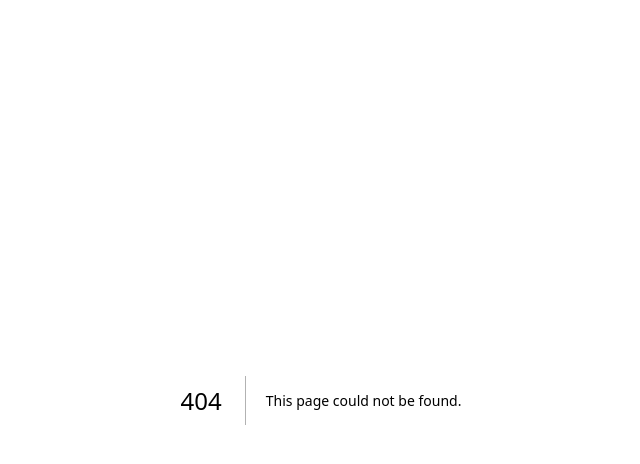
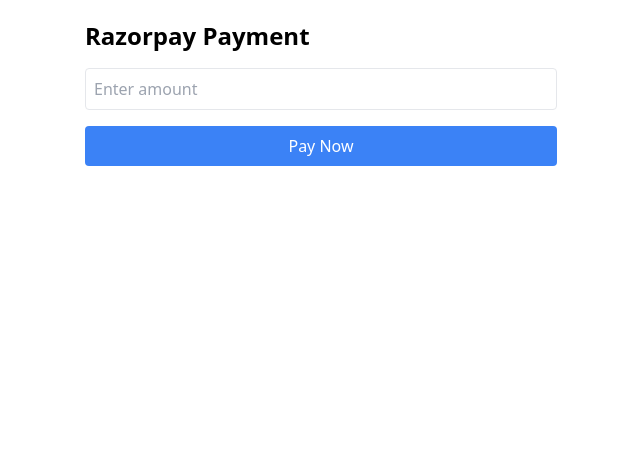
Before and after one commit to ashgole/r3f_nextjs_youtube, a Next.js app: page /pages/store in a window 1280 px wide. Before the commit this address had no page. Shown: the top 464 px of the page, without its empty margins (319-959 px from the left). Built offline with nearby package versions, Linux system fonts and the light colour scheme.

Commit message:
payment added

```diff
--- /dev/null
+++ b/app/api/chat/payment/route.js
@@ -0,0 +1,31 @@
+import Razorpay from 'razorpay';
+import { NextResponse } from 'next/server';
+
+const razorpay = new Razorpay({
+  key_id: process.env.RAZORPAY_KEY_ID, // Add to .env.local
+  key_secret: process.env.RAZORPAY_KEY_SECRET, // Add to .env.local
+});
+
+export async function POST(req) {
+  try {
+    const body = await req.json();
+    const { amount } = body; // Amount in INR (e.g., 500 for ₹500)
+
+    if (!amount) {
+      return NextResponse.json({ error: 'Amount is required' }, { status: 400 });
+    }
+
+    const options = {
+      amount: amount * 100, // Convert to paise (smallest currency unit)
+      currency: 'INR',
+      receipt: `receipt_${Math.random()}`,
+    };
+
+    const order = await razorpay.orders.create(options);
+
+    return NextResponse.json(order);
+  } catch (error) {
+    console.error('Error creating Razorpay order:', error);
+    return NextResponse.json({ error: 'Failed to create order' }, { status: 500 });
+  }
+}
--- /dev/null
+++ b/app/api/payment/route.js
@@ -0,0 +1,31 @@
+import Razorpay from 'razorpay';
+import { NextResponse } from 'next/server';
+
+const razorpay = new Razorpay({
+  key_id: process.env.NEXT_PUBLIC_RAZORPAY_KEY_ID, // Add to .env.local
+  key_secret: process.env.NEXT_PUBLIC_RAZORPAY_KEY_SECRET, // Add to .env.local
+});
+
+export async function POST(req) {
+  try {
+    const body = await req.json();
+    const { amount } = body; // Amount in INR (e.g., 500 for ₹500)
+
+    if (!amount) {
+      return NextResponse.json({ error: 'Amount is required' }, { status: 400 });
+    }
+
+    const options = {
+      amount: amount * 100, // Convert to paise (smallest currency unit)
+      currency: 'INR',
+      receipt: `receipt_${Math.random()}`,
+    };
+
+    const order = await razorpay.orders.create(options);
+
+    return NextResponse.json(order);
+  } catch (error) {
+    console.error('Error creating Razorpay order:', error);
+    return NextResponse.json({ error: 'Failed to create order' }, { status: 500 });
+  }
+}
--- a/app/pages/canvas/page.js
+++ b/app/pages/canvas/page.js
@@ -1,8 +1,18 @@
 import React from 'react'
+import Head from 'next/head'
+
+
+export const metadata = {
+  title: 'Ash Gole - Canvas Page',
+  description: 'Explore the interactive canvas on the Ash Gole page.',
+};
 
 const CanvasComponent = () => {
+
   return (
-    <div>page</div>
+    <div>
+      <p>Hello world!</p>
+    </div>
   )
 }
 
--- /dev/null
+++ b/app/pages/store/page.js
@@ -0,0 +1,86 @@
+'use client';
+
+import Script from 'next/script';
+import { useState } from 'react';
+export default function PaymentPage() {
+  const [amount, setAmount] = useState('');
+  const [loading, setLoading] = useState(false);
+
+  const handlePayment = async () => {
+    if (!amount || isNaN(amount) || amount <= 0) {
+      alert('Enter a valid amount');
+      return;
+    }
+
+    setLoading(true);
+
+    try {
+      // Create order on the server
+      const response = await fetch('/api/payment', {
+        method: 'POST',
+        headers: { 'Content-Type': 'application/json' },
+        body: JSON.stringify({ amount }),
+      });
+
+      const order = await response.json();
+      if (!response.ok) {
+        console.error('Error creating order:', order.error);
+        alert('Error creating order');
+        return;
+      }
+
+      // Open Razorpay payment modal
+      const options = {
+        key: process.env.NEXT_PUBLIC_RAZORPAY_KEY_ID, // Add to .env.local
+        amount: order.amount,
+        currency: order.currency,
+        name: 'ASHABB',
+        description: 'Test Transaction',
+        order_id: order.id,
+        handler: function (response) {
+          alert(`Payment successful: ${response.razorpay_payment_id}`);
+        },
+        prefill: {
+          name: 'John Doe',
+          email: 'johndoe@example.com',
+          contact: '9999999999',
+        },
+        theme: {
+          color: '#3399cc',
+        },
+      };
+
+      const razorpay = new window.Razorpay(options);
+      razorpay.open();
+    } catch (error) {
+      console.error('Error in payment:', error);
+      alert('Payment failed');
+    } finally {
+      setLoading(false);
+    }
+  };
+
+  return (
+    <div className="p-5 max-w-lg mx-auto">
+       <Script
+        src="https://checkout.razorpay.com/v1/checkout.js"/>
+      <h1 className="text-2xl font-bold mb-4">Razorpay Payment</h1>
+      <div className="mb-4">
+        <input
+          type="number"
+          placeholder="Enter amount"
+          value={amount}
+          onChange={(e) => setAmount(e.target.value)}
+          className="w-full p-2 border rounded"
+        />
+      </div>
+      <button
+        onClick={handlePayment}
+        className="bg-blue-500 text-white p-2 rounded w-full"
+        disabled={loading}
+      >
+        {loading ? 'Processing...' : 'Pay Now'}
+      </button>
+    </div>
+  );
+}
--- a/package.json
+++ b/package.json
@@ -13,6 +13,7 @@
     "axios": "^1.7.8",
     "next": "15.0.3",
     "openai": "^4.73.1",
+    "razorpay": "^2.9.5",
     "react": "19.0.0-rc-66855b96-20241106",
     "react-dom": "19.0.0-rc-66855b96-20241106"
   },
```
Also changed, not shown: 2 other files (tests, documents, lock files or other folders).
